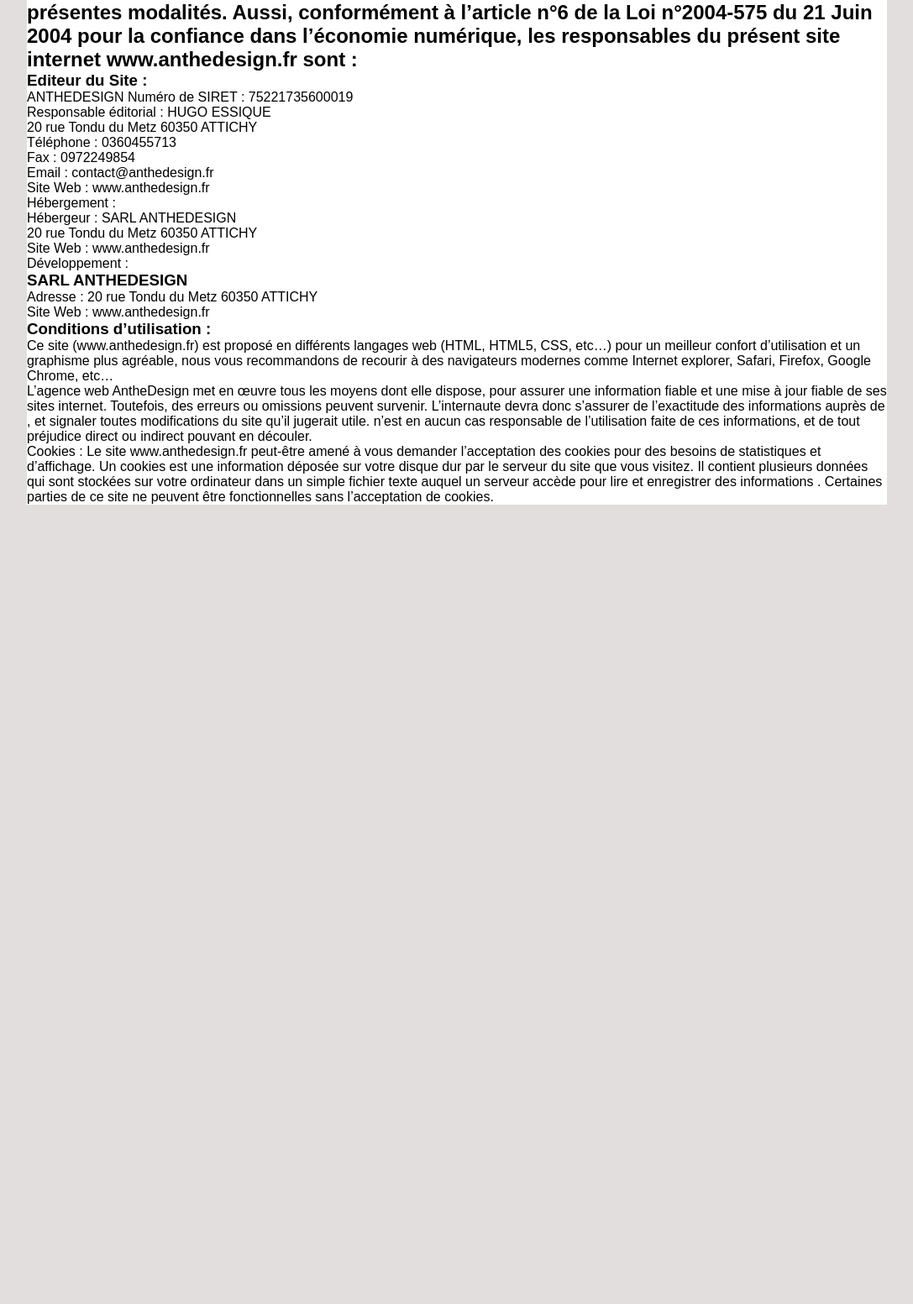
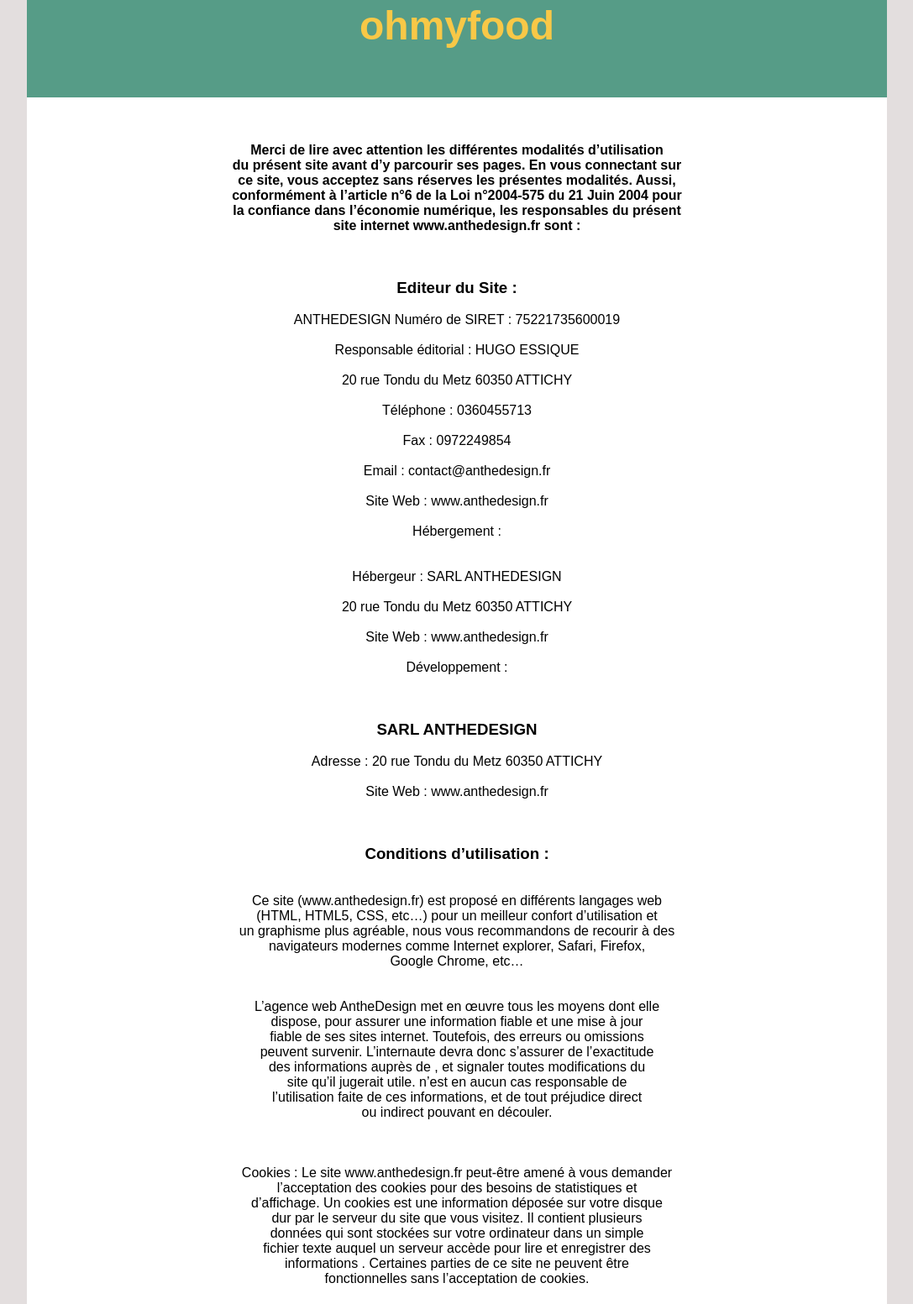
Before and after one commit to lilie65/homyfood, a website: page legale.html in a window 1280 px wide. Shown: the part 55-1608 px from the top of the page at 84% size, without its empty margins (96-1183 px from the left). Before the commit the page ends 800 px from the top, so only its background shows below. Drawn offline with Linux system fonts and the light colour scheme.

Commit message:
mise à jour mention légale

```diff
--- a/legale.html
+++ b/legale.html
@@ -7,11 +7,25 @@
     <title>Mention-légale</title>
   </head>
   <body>
+    <main>
       <div class="carte-menu">
-    <h2>Merci de lire avec attention les différentes modalités d’utilisation du présent site avant d’y parcourir ses pages. En vous connectant sur ce site, vous acceptez sans réserves les présentes modalités. Aussi, conformément à l’article n°6 de la Loi n°2004-575 du 21 Juin 2004 pour la confiance dans l’économie numérique, les responsables du présent site internet www.anthedesign.fr sont :</h2>
-
+        <section class="presentation" >
+          <header>
+            <h1><a class="couleur" href="index.html">ohmyfood</a></h1>
+          </header>
+          <div class=" legale">
+        <article>
+        <h2>
+          Merci de lire avec attention les différentes modalités d’utilisation
+          du présent site avant d’y parcourir ses pages. En vous connectant sur
+          ce site, vous acceptez sans réserves les présentes modalités. Aussi,
+          conformément à l’article n°6 de la Loi n°2004-575 du 21 Juin 2004 pour
+          la confiance dans l’économie numérique, les responsables du présent
+          site internet www.anthedesign.fr sont :
+        </h2>
+        </article>
+        <article>
           <h3>Editeur du Site :</h3>
-
           <p>ANTHEDESIGN Numéro de SIRET : 75221735600019</p>
           <p>Responsable éditorial : HUGO ESSIQUE</p>
           <p>20 rue Tondu du Metz 60350 ATTICHY</p>
@@ -20,30 +34,52 @@
           <p>Email : contact@anthedesign.fr</p>
           <p>Site Web : www.anthedesign.fr</p>
           <p>Hébergement :</p>
-<p>Hébergeur : SARL ANTHEDESIGN<br/>
-20 rue Tondu du Metz 60350 ATTICHY<br/>
-Site Web : www.anthedesign.fr</p>
+          <p>
+            Hébergeur : SARL ANTHEDESIGN<br />
+            20 rue Tondu du Metz 60350 ATTICHY<br />
+            Site Web : www.anthedesign.fr
+          </p>
           <p>Développement :</p>
+        </article>
+        <article>
           <h3>SARL ANTHEDESIGN</h3>
           <p>Adresse : 20 rue Tondu du Metz 60350 ATTICHY</p>
           <p>Site Web : www.anthedesign.fr</p>
+        </article>
+        <article>
           <h3>Conditions d’utilisation :</h3>
+          <p>
+            Ce site (www.anthedesign.fr) est proposé en différents langages web
+            (HTML, HTML5, CSS, etc…) pour un meilleur confort d’utilisation et
+            un graphisme plus agréable, nous vous recommandons de recourir à des
+            navigateurs modernes comme Internet explorer, Safari, Firefox,
+            Google Chrome, etc…
+          </p>
+          <p>
+            L’agence web AntheDesign met en œuvre tous les moyens dont elle
+            dispose, pour assurer une information fiable et une mise à jour
+            fiable de ses sites internet. Toutefois, des erreurs ou omissions
+            peuvent survenir. L’internaute devra donc s’assurer de l’exactitude
+            des informations auprès de , et signaler toutes modifications du
+            site qu’il jugerait utile. n’est en aucun cas responsable de
+            l’utilisation faite de ces informations, et de tout préjudice direct
+            ou indirect pouvant en découler.
+          </p>
 
-<p>Ce site (www.anthedesign.fr) est proposé en différents
-  langages web (HTML, HTML5, CSS, etc…) pour un meilleur confort d’utilisation et
-   un graphisme plus agréable, nous vous recommandons de recourir à des navigateurs
-    modernes comme Internet explorer, Safari, Firefox, Google Chrome, etc…</p>
-
-<p>L’agence web AntheDesign met en œuvre tous les moyens dont elle dispose, pour assurer une information fiable et une mise à jour fiable de ses sites internet.
-   Toutefois, des erreurs ou omissions peuvent survenir. L’internaute devra donc s’assurer de l’exactitude des informations auprès de , et signaler toutes modifications
-   du site qu’il jugerait utile. n’est en aucun cas responsable de l’utilisation faite de ces informations, et de tout préjudice direct ou indirect pouvant en découler.</p>
-
-<p>Cookies : Le site www.anthedesign.fr peut-être amené à vous demander l’acceptation des
-  cookies pour des besoins de statistiques et d’affichage. Un cookies est une information
-  déposée sur votre disque dur par le serveur du site que vous visitez. Il contient plusieurs
-   données qui sont stockées sur votre ordinateur dans un simple fichier texte auquel un
-   serveur accède pour lire et enregistrer des informations . Certaines parties de ce site ne
-   peuvent être fonctionnelles sans l’acceptation de cookies.</p>
+          <p>
+            Cookies : Le site www.anthedesign.fr peut-être amené à vous demander
+            l’acceptation des cookies pour des besoins de statistiques et
+            d’affichage. Un cookies est une information déposée sur votre disque
+            dur par le serveur du site que vous visitez. Il contient plusieurs
+            données qui sont stockées sur votre ordinateur dans un simple
+            fichier texte auquel un serveur accède pour lire et enregistrer des
+            informations . Certaines parties de ce site ne peuvent être
+            fonctionnelles sans l’acceptation de cookies.
+          </p>
+        </article>
       </div>
+      </section>
+      </div>
+    </main>
   </body>
 </html>
--- a/sass/_menu.scss
+++ b/sass/_menu.scss
@@ -351,3 +351,12 @@
     }
   }
 }
+/*page metin légale*/
+.legale{
+  p,h2,h3{
+      text-align: center;
+  }
+  h2{
+      font-size:1rem;
+  }
+}
--- a/sass/_mixins.scss
+++ b/sass/_mixins.scss
@@ -34,7 +34,7 @@
   display: flex;
   flex-wrap: wrap;
 }
-/* effet point d'exclamation dynamique section menu principal*/
+/* effet point de suspention dynamique section menu principal*/
 @mixin effet-proch {
   content: " .";
   animation: point-suspention 3s infinite;
@@ -61,11 +61,11 @@
 /*effet wizz section footer*/
 @mixin wizz {
   cursor: pointer;
-  animation: effet 80ms ease-in-out;
+  animation: wizz 80ms ease-in-out;
   animation-iteration-count: 20;
 }
 
-@keyframes effet {
+@keyframes wizz {
   0% {
     transform: translateX(9%);
     transform: rotate(4deg);
```
Also changed, not shown: index.html (+1 -1 lines), menu1.html (+2 -2 lines), menu2.html (+1 -1 lines), menu3.html (+1 -1 lines), menu4.html (+1 -1 lines), css/style.css, 1 other file. Lines whose indentation alone changed are shown as unchanged.
